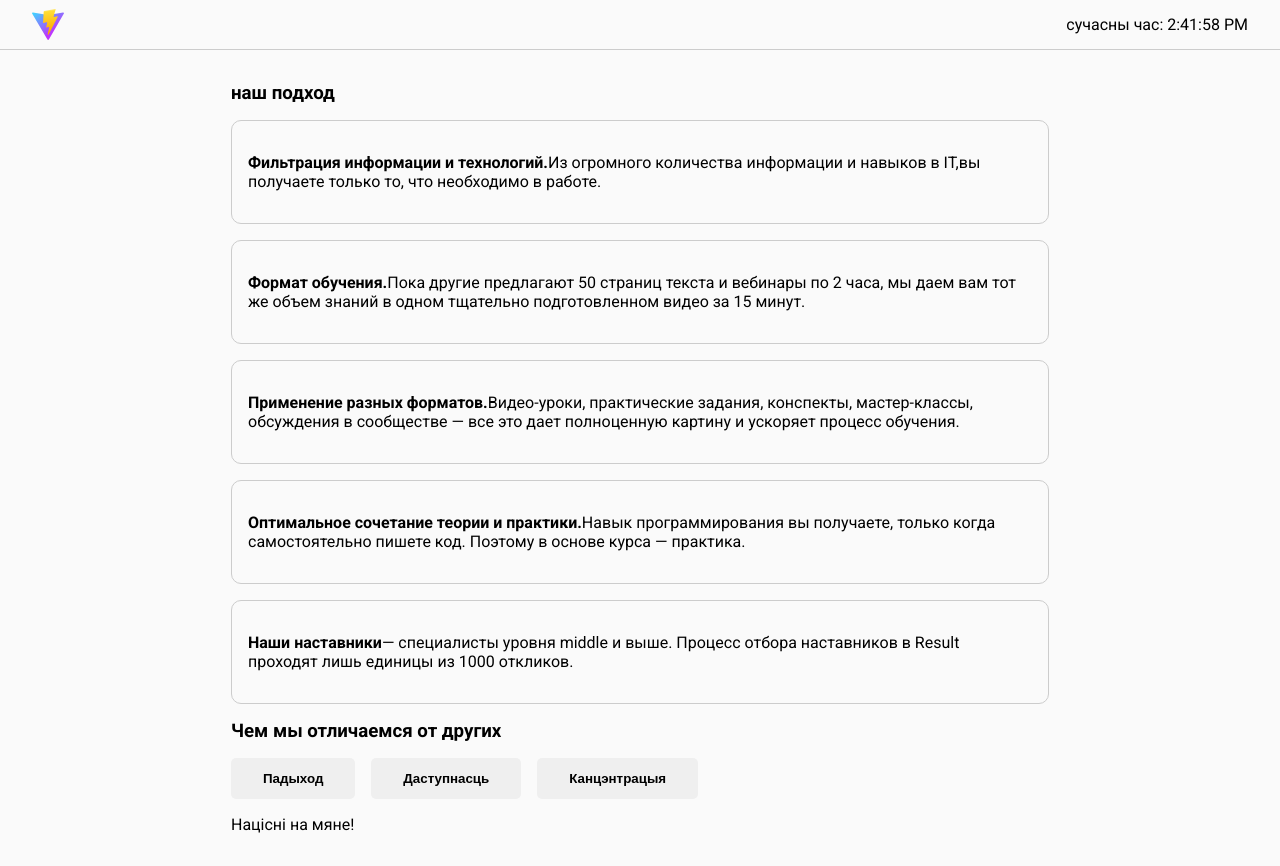
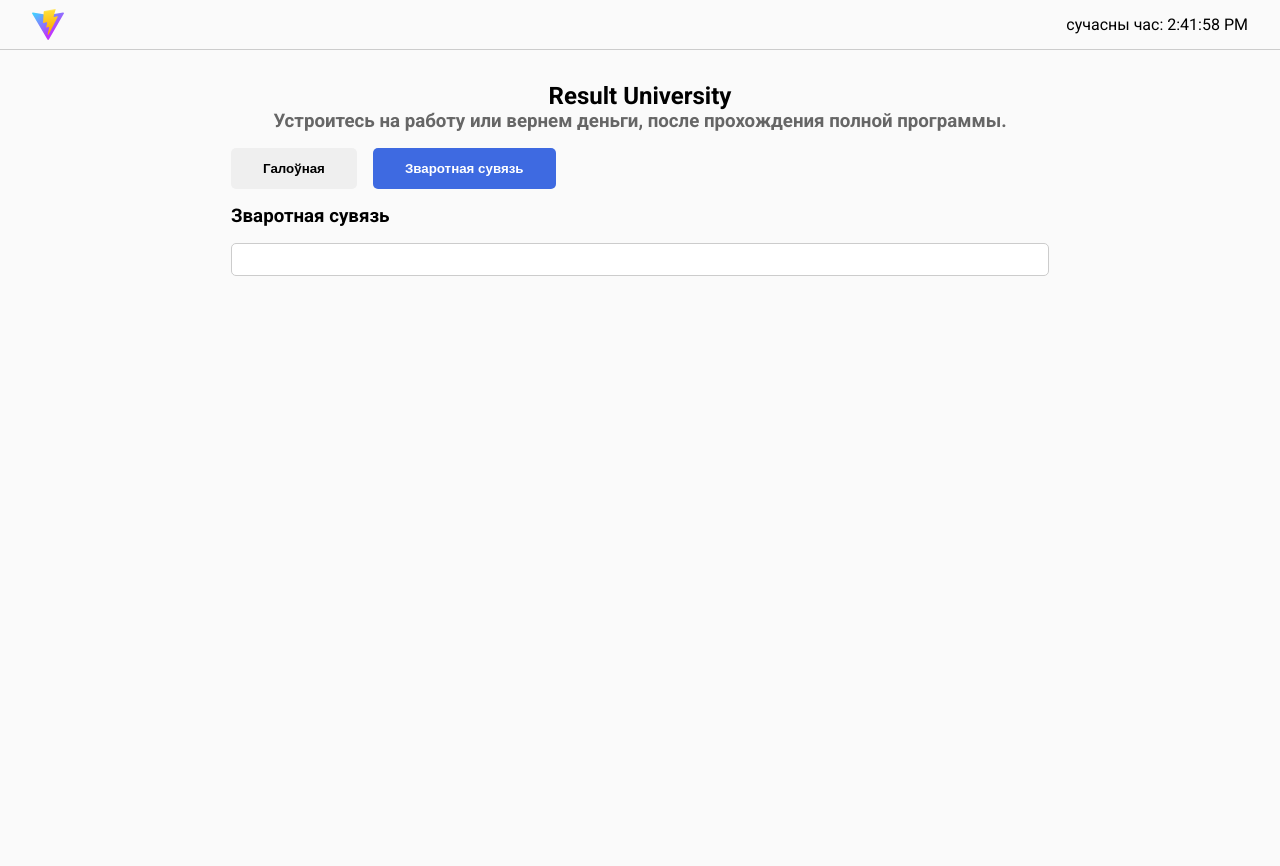
Before and after one commit to nick31415/test-01-react-vite, a React (Vite) app: page / in a window 1280 px wide. After the commit the page ends 800 px from the top, so only its background shows below. Built offline with nearby package versions, Linux system fonts and the light colour scheme.

Commit message:
сделал data form

```diff
--- a/package.json
+++ b/package.json
@@ -11,7 +11,8 @@
   },
   "dependencies": {
     "react": "^19.1.0",
-    "react-dom": "^19.1.0"
+    "react-dom": "^19.1.0",
+    "styled-components": "^6.1.19"
   },
   "devDependencies": {
     "@eslint/js": "^9.30.1",
--- a/src/App.jsx
+++ b/src/App.jsx
@@ -1,14 +1,16 @@
 
-import Header from './components/Header'
-
-
+import Header from './components/Header/Header'
 import TeachingSection from './components/TeachingSection'
 import DifferencesSection from './components/DifferencesSection'
+import IntroSection from './components/introSection'
+import TabsSection from './components/TabsSection'
+import FeedbackSection from './components/FeedbackSection'
+import { useState } from 'react'
 //GitHub Pages
 
 
   function App() {
-
+const [tab,setTab] = useState('feedback')
 
   return(
 
@@ -16,9 +18,25 @@ import DifferencesSection from './components/DifferencesSection'
   <Header/>
 
    <main>
-    <TeachingSection/>
+    <IntroSection/>
+    <TabsSection active={tab} onChange={(current) => setTab(current)}/>
 
-      <DifferencesSection/>
+    {tab === 'main'&&(
+<>
+<TeachingSection/>
+    <DifferencesSection/>
+</>
+
+    )}
+
+    {tab === 'feedback' &&(
+<>
+<FeedbackSection/>
+</>
+
+    )}
+
+
   </main>
 
   </div>
--- a/src/components/Button/Button.jsx
+++ b/src/components/Button/Button.jsx
@@ -1,10 +1,10 @@
-import './Button.css'
+import classes from './Button.module.css'
 
 export default function Button({children,onClick,isActive}) {
 
 
 
-    return <button className={isActive ? 'button active' : 'button'}
+    return <button className={isActive ? `${classes.button} ${classes.active}` : classes.button}
     onClick={onClick}
 
     > {children}</button>
--- /dev/null
+++ b/src/components/FeedbackSection.jsx
@@ -0,0 +1,13 @@
+export default function FeedbackSection(){
+
+    return (
+        <section>
+        <h3>Зваротная сувязь</h3>
+
+        <form>
+            <label htmlFor="name"></label>
+            <input type = "text" className="control"/>
+        </form>
+        </section>
+    )
+}
--- /dev/null
+++ b/src/components/Header/Header.css
@@ -0,0 +1,3 @@
+header {
+
+}
--- a/src/components/Header.jsx
+++ b/src/components/Header/Header.jsx
@@ -1,6 +1,18 @@
 
 import { useState, useEffect } from 'react'
 import logo from '/vite.svg'
+import {styled} from 'styled-components'
+import './Header.css'
+
+const HeaderContainer = styled.header`
+height: 50px;
+  display: flex;
+  padding: 0 2rem;
+  justify-content: space-between;
+  align-items: center;
+  border-bottom: 1px solid #ccc;
+  background: #fafafa;
+`
 
 export default function Header() {
   const [currentTime, setCurrentTime] = useState(new Date())
@@ -14,9 +26,9 @@ export default function Header() {
   }, [])
 
   return (
-    <header>
+    <HeaderContainer>
       <img src={logo} alt="Result" />
       <span>сучасны час: {currentTime.toLocaleTimeString()}</span>
-    </header>
+    </HeaderContainer>
   )
 }
--- /dev/null
+++ b/src/components/TabsSection.jsx
@@ -0,0 +1,11 @@
+import Button from './Button/Button'
+
+export default function TabsSection({active, onChange}){
+return (
+    <section style={{marginBottom: '1rem'}}>
+    <Button isActive={active==='main'} onClick={()=> onChange('main')}>Галоўная</Button>
+    <Button isActive={active==='feedback'} onClick={()=> onChange('feedback')}>Зваротная сувязь</Button>
+    </section>
+)
+
+}
--- /dev/null
+++ b/src/components/introSection.jsx
@@ -0,0 +1,30 @@
+import React, { createElement } from "react"
+
+// export default function IntroSection(){
+
+//     return(
+// <section>
+//     <h1 className="sentered">
+// Result University
+//     </h1>
+//     <h3 className="sentered" style={{color: '#666'}}>
+// Устроитесь на работу или вернем деньги, после прохождения полной программы.
+//     </h3>
+//         </section>
+
+//     )
+// }
+
+export default function IntroSection(){
+
+    return React.createElement(
+        'section',
+         null,
+          [React.createElement('h1',{className: 'sentered', key: 1},'Result University'),
+            React.createElement('h3',
+                {className: 'sentered', style:{color: '#666'},key: 2},'Устроитесь на работу или вернем деньги, после прохождения полной программы.'),
+          ])
+
+
+
+}
--- a/src/index.css
+++ b/src/index.css
@@ -11,14 +11,7 @@ body {
   background: #fafafa;
 }
 
-header {
-  height: 50px;
-  display: flex;
-  padding: 0 2rem;
-  justify-content: space-between;
-  align-items: center;
-  border-bottom: 1px solid #ccc;
-}
+
 
 main {
   max-width: 850px;
@@ -46,3 +39,18 @@ section ul li {
 p {
   padding: 1rem 0;
 }
+
+
+.sentered{
+  text-align: center;
+}
+
+.control{
+border: 1px solid #ccc;
+border-radius: 5px;
+padding: 0.5rem 1rem;
+width: 100%;
+margin-bottom: 1rem;
+
+
+}
```
Also changed, not shown: src/components/Button/Button.module.css (renamed from src/components/Button/Button.css), 1 other file (tests, documents, lock files or other folders).
